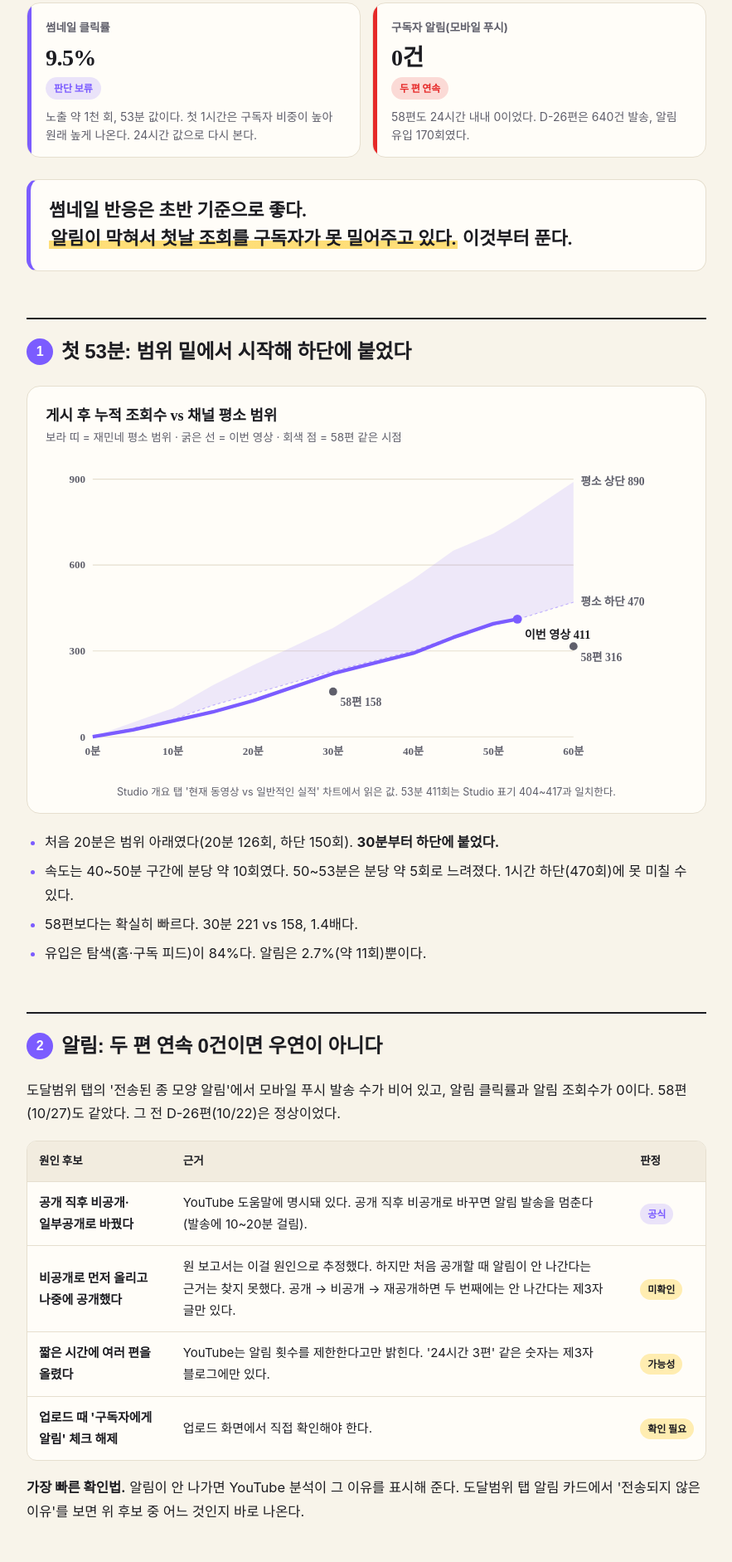
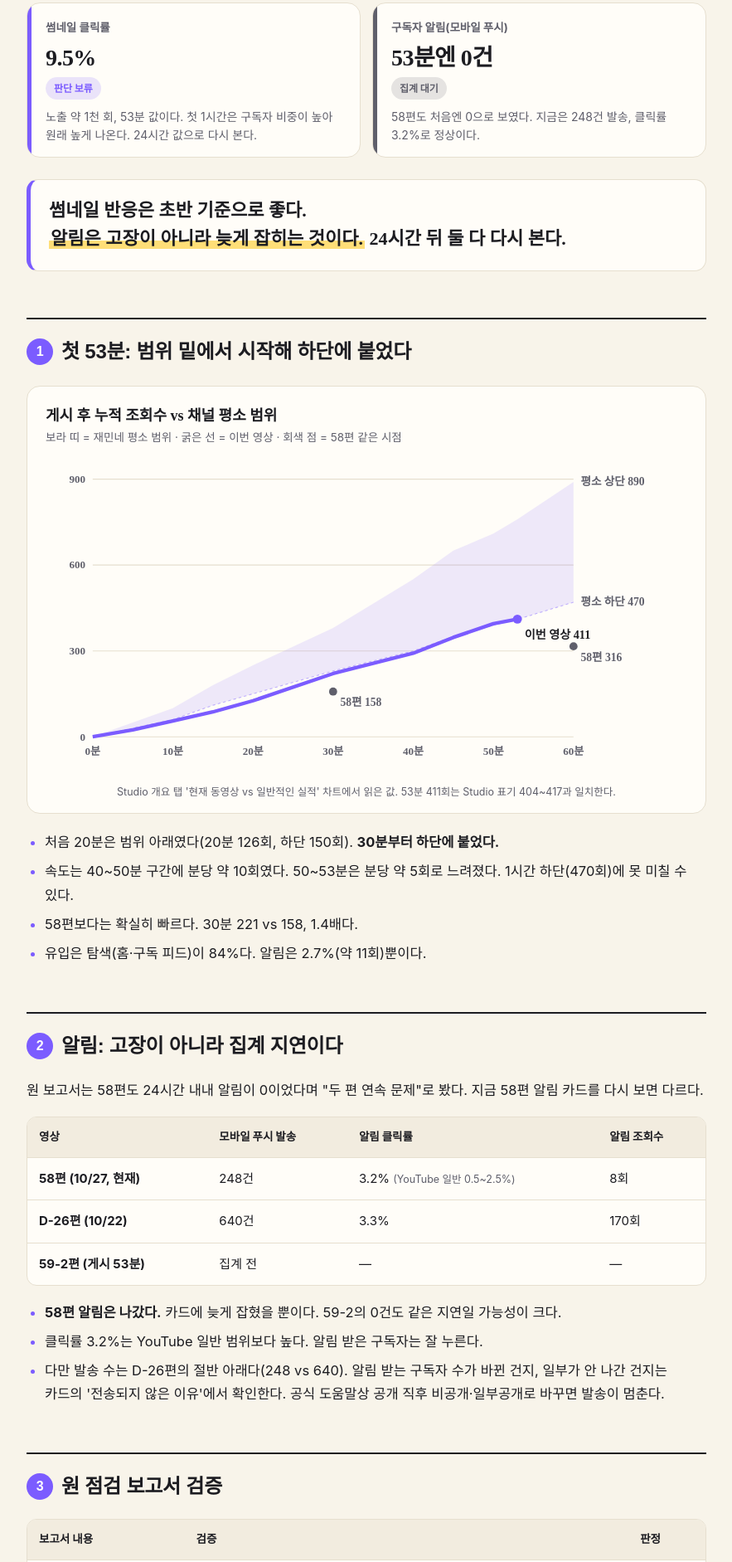
Before and after one commit to gentlebearing/jm-58-report-k7p3x9, a plain HTML site: page jm59-2_live1h.html in a window 1280 px wide. Shown: the part 675-2558 px from the top of the page at 83% size, without its empty margins (198-1081 px from the left). Drawn offline with Linux system fonts and the light colour scheme; a web font is replaced by a local one.

Commit message:
Add files via upload

```diff
--- a/jm59-2_live1h.html
+++ b/jm59-2_live1h.html
@@ -100,7 +100,7 @@ td small{color:var(--fg2)}
 </head><body>
 <header class="hero"><div class="wrap">
 <span class="eyebrow">재민네 수학 · 59-2편 게시 첫 1시간 점검</span>
-<h1>첫 1시간은 평소 수준의 하단이다.<em>더 큰 문제는 알림이 두 편 연속 안 나간 것이다.</em></h1>
+<h1>첫 1시간은 평소 수준의 하단이다.<em>알림 0건은 고장이 아니라 집계 지연으로 본다.</em></h1>
 <div class="meta">2026년 11월 1일 · 「수능수학 벼락치기, 4점은 쉽게 오릅니다」 게시 후 53분 · YouTube Studio 실시간 추정치 · 원 점검 보고서를 다시 계산해 검증했다</div>
 </div></header>
 <main class="wrap">
@@ -110,9 +110,9 @@ td small{color:var(--fg2)}
 <div class="kpi flat"><div class="k">53분 누적 조회수</div><div class="new">411회</div><span class="kb">평소 범위 하단</span><p>채널 평소 범위 410~760회의 맨 아래. 처음 20분은 범위 밑이었다.</p></div>
 <div class="kpi up"><div class="k">직전 58편과 비교 (30분 시점)</div><div class="new">1.4배 빠름</div><span class="kb">확인</span><p>221회 vs 158회. 다시 계산해도 1.40배다.</p></div>
 <div class="kpi maybe"><div class="k">썸네일 클릭률</div><div class="new">9.5%</div><span class="kb">판단 보류</span><p>노출 약 1천 회, 53분 값이다. 첫 1시간은 구독자 비중이 높아 원래 높게 나온다. 24시간 값으로 다시 본다.</p></div>
-<div class="kpi down"><div class="k">구독자 알림(모바일 푸시)</div><div class="new">0건</div><span class="kb">두 편 연속</span><p>58편도 24시간 내내 0이었다. D-26편은 640건 발송, 알림 유입 170회였다.</p></div>
+<div class="kpi flat"><div class="k">구독자 알림(모바일 푸시)</div><div class="new">53분엔 0건</div><span class="kb">집계 대기</span><p>58편도 처음엔 0으로 보였다. 지금은 248건 발송, 클릭률 3.2%로 정상이다.</p></div>
 </div>
-<div class="oneline">썸네일 반응은 초반 기준으로 좋다.<br><mark>알림이 막혀서 첫날 조회를 구독자가 못 밀어주고 있다.</mark> 이것부터 푼다.</div>
+<div class="oneline">썸네일 반응은 초반 기준으로 좋다.<br><mark>알림은 고장이 아니라 늦게 잡히는 것이다.</mark> 24시간 뒤 둘 다 다시 본다.</div>
 
 <h2><span class="n">1</span>첫 53분: 범위 밑에서 시작해 하단에 붙었다</h2>
 <figure class="chart"><p class="ct">게시 후 누적 조회수 vs 채널 평소 범위</p><p class="cs">보라 띠 = 재민네 평소 범위 · 굵은 선 = 이번 영상 · 회색 점 = 58편 같은 시점</p>
@@ -144,16 +144,19 @@ td small{color:var(--fg2)}
 <li>유입은 탐색(홈·구독 피드)이 84%다. 알림은 2.7%(약 11회)뿐이다.</li>
 </ul>
 
-<h2><span class="n">2</span>알림: 두 편 연속 0건이면 우연이 아니다</h2>
-<p>도달범위 탭의 '전송된 종 모양 알림'에서 모바일 푸시 발송 수가 비어 있고, 알림 클릭률과 알림 조회수가 0이다. 58편(10/27)도 같았다. 그 전 D-26편(10/22)은 정상이었다.</p>
+<h2><span class="n">2</span>알림: 고장이 아니라 집계 지연이다</h2>
+<p>원 보고서는 58편도 24시간 내내 알림이 0이었다며 "두 편 연속 문제"로 봤다. 지금 58편 알림 카드를 다시 보면 다르다.</p>
 <div class="tw"><table>
-<tr><th>원인 후보</th><th>근거</th><th>판정</th></tr>
-<tr><td>공개 직후 비공개·일부공개로 바꿨다</td><td>YouTube 도움말에 명시돼 있다. 공개 직후 비공개로 바꾸면 알림 발송을 멈춘다(발송에 10~20분 걸림).</td><td><span class="v ok">공식</span></td></tr>
-<tr><td>비공개로 먼저 올리고 나중에 공개했다</td><td>원 보고서는 이걸 원인으로 추정했다. 하지만 처음 공개할 때 알림이 안 나간다는 근거는 찾지 못했다. 공개 → 비공개 → 재공개하면 두 번째에는 안 나간다는 제3자 글만 있다.</td><td><span class="v warn">미확인</span></td></tr>
-<tr><td>짧은 시간에 여러 편을 올렸다</td><td>YouTube는 알림 횟수를 제한한다고만 밝힌다. '24시간 3편' 같은 숫자는 제3자 블로그에만 있다.</td><td><span class="v warn">가능성</span></td></tr>
-<tr><td>업로드 때 '구독자에게 알림' 체크 해제</td><td>업로드 화면에서 직접 확인해야 한다.</td><td><span class="v warn">확인 필요</span></td></tr>
+<tr><th>영상</th><th>모바일 푸시 발송</th><th>알림 클릭률</th><th>알림 조회수</th></tr>
+<tr><td>58편 (10/27, 현재)</td><td>248건</td><td>3.2% <small>(YouTube 일반 0.5~2.5%)</small></td><td>8회</td></tr>
+<tr><td>D-26편 (10/22)</td><td>640건</td><td>3.3%</td><td>170회</td></tr>
+<tr><td>59-2편 (게시 53분)</td><td>집계 전</td><td>—</td><td>—</td></tr>
 </table></div>
-<p><b>가장 빠른 확인법.</b> 알림이 안 나가면 YouTube 분석이 그 이유를 표시해 준다. 도달범위 탭 알림 카드에서 '전송되지 않은 이유'를 보면 위 후보 중 어느 것인지 바로 나온다.</p>
+<ul>
+<li><b>58편 알림은 나갔다.</b> 카드에 늦게 잡혔을 뿐이다. 59-2의 0건도 같은 지연일 가능성이 크다.</li>
+<li>클릭률 3.2%는 YouTube 일반 범위보다 높다. 알림 받은 구독자는 잘 누른다.</li>
+<li>다만 발송 수는 D-26편의 절반 아래다(248 vs 640). 알림 받는 구독자 수가 바뀐 건지, 일부가 안 나간 건지는 카드의 '전송되지 않은 이유'에서 확인한다. 공식 도움말상 공개 직후 비공개·일부공개로 바꾸면 발송이 멈춘다.</li>
+</ul>
 
 <h2><span class="n">3</span>원 점검 보고서 검증</h2>
 <div class="tw"><table>
@@ -165,15 +168,16 @@ td small{color:var(--fg2)}
 <tr><td>엔딩 화면 클릭률 0.0% → "미설정 추정"</td><td>53분 시점 평균 시청은 2분이다. 15:40 끝까지 본 사람이 거의 없으니 0%는 당연하다. 설정 여부는 편집 화면에서 직접 본다.</td><td><span class="v warn">근거 부족</span></td></tr>
 <tr><td>알림 켠 구독자 4.3%, "일반 10~30%"</td><td>4.3%는 Studio 값이다. 비교 기준 10~30%는 출처가 없어서 뺐다.</td><td><span class="v warn">출처 없음</span></td></tr>
 <tr><td>제목이 벼락치기 리서치 1순위 구조다</td><td>구조는 맞다. 하지만 '4점'이 들어갔다. 같은 시기 리서치에서 'N점' 제목은 평소의 0.16배였다. 지금 클릭률이 나쁘지 않으니 바꿀 근거는 아직 없다.<br><small>→ 24시간 뒤에 판단한다.</small></td><td><span class="v warn">리스크</span></td></tr>
+<tr><td>58편도 24시간 내내 알림 0, 두 편 연속 문제</td><td>지금 58편 카드는 푸시 248건, 클릭률 3.2%, 알림 조회 8회다. 집계 지연을 고장으로 봤다.</td><td><span class="v no">틀림</span></td></tr>
 <tr><td>알림 유입 2.7%인데 푸시는 0</td><td>앱 알림함 등에서 들어온 조회로 보는 해석이 합리적이다.</td><td><span class="v ok">타당</span></td></tr>
 </table></div>
 
 <h2><span class="n">4</span>오늘 밤 할 일</h2>
 <ol class="steps">
-<li class="hot"><span class="no">1</span><span class="t">알림이 안 나간 이유 확인</span><span class="q">도달범위 탭 알림 카드 → 전송되지 않은 이유. 업로드 화면의 알림 체크도 함께 본다. 다음 편은 바로 공개하거나 예약 게시로 올려서 비교한다.</span></li>
-<li class="hot"><span class="no">2</span><span class="t">알림 대신 직접 밀기</span><span class="q">커뮤니티 게시물(마지막 게시물이 6월 4일), 오픈채팅, 인스타에 첫 24시간 안에 링크를 돌린다.</span></li>
-<li><span class="no">3</span><span class="t">엔딩 화면 연결</span><span class="q">58편과 이번 편을 서로 잇는다. 이미 설정돼 있으면 넘어간다.</span></li>
-<li><span class="no">4</span><span class="t">고정 댓글에 질문 한 줄</span><span class="q">예: "6모·9모 14번, 처음 풀 때 몇 분 걸렸어요?" 지금 시청자 댓글은 0개다.</span></li>
+<li class="hot"><span class="no">1</span><span class="t">첫 24시간 직접 밀기</span><span class="q">커뮤니티 게시물(마지막 게시물이 6월 4일), 오픈채팅, 인스타에 링크를 돌린다.</span></li>
+<li><span class="no">2</span><span class="t">엔딩 화면 연결</span><span class="q">58편과 이번 편을 서로 잇는다. 이미 설정돼 있으면 넘어간다.</span></li>
+<li><span class="no">3</span><span class="t">고정 댓글에 질문 한 줄</span><span class="q">예: "6모·9모 14번, 처음 풀 때 몇 분 걸렸어요?" 지금 시청자 댓글은 0개다.</span></li>
+<li><span class="no">4</span><span class="t">알림 카드는 내일 다시 확인</span><span class="q">발송 수가 잡혔는지, 안 나간 건이 있으면 그 이유가 뭔지 본다.</span></li>
 <li><span class="no">5</span><span class="t">썸네일·제목은 24시간 뒤에 판단</span><span class="q">지금 값은 초반이라 바꿀 근거도, 그대로 둘 근거도 약하다.</span></li>
 </ol>
 
@@ -187,5 +191,5 @@ td small{color:var(--fg2)}
 <div class="src"><b>출처</b><br>
 YouTube Studio(편집자 권한) 개요·도달범위·참여도·시청자 탭, 게시 후 약 53분 시점 실시간 추정치 · 이전 점검(58편·D-26편 알림 카드)<br>
 <a href="https://support.google.com/youtube/answer/7389684">YouTube 고객센터: 구독자 알림 문제 해결</a> · <a href="https://support.google.com/youtube/answer/7457584">YouTube 고객센터: 알림 관련 분석</a><br>
-'24시간 3편 제한'과 '재공개 시 미발송'은 제3자 글에만 있어 미확인으로 표시했다.</div>
+58편 알림 카드는 11월 1일 다시 확인한 값이다.</div>
 </main></body></html>
```
